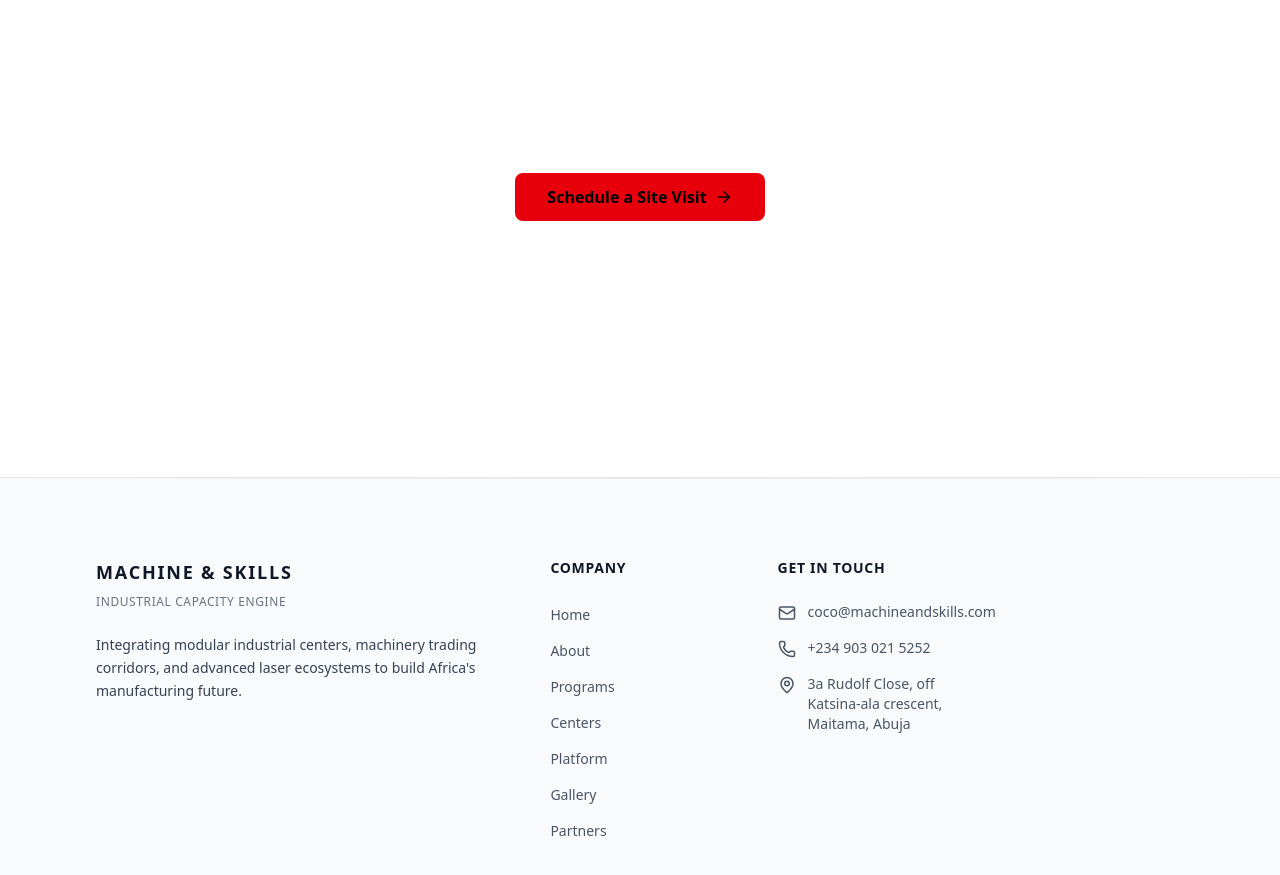
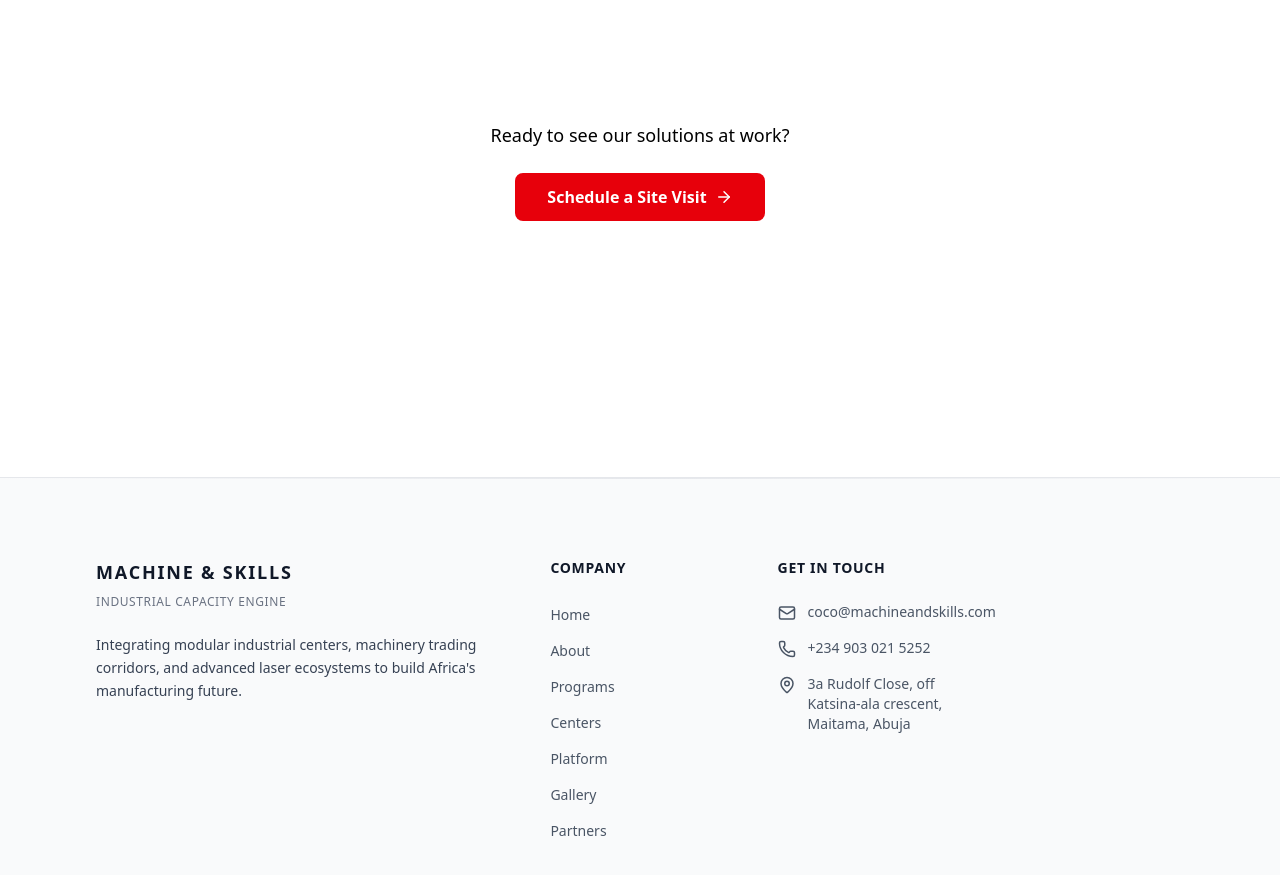
Before and after one commit to Oludefiyinfoluwa06/tmsc-client, a React (Vite) app: page /gallery in a window 1280 px wide. Shown: the part 1000-1875 px from the top of the page. Built offline with nearby package versions, Linux system fonts and the light colour scheme; no server answers.

Commit message:
Update gallery cta text color

```diff
--- a/src/components/gallery/GalleryCTA.tsx
+++ b/src/components/gallery/GalleryCTA.tsx
@@ -4,8 +4,8 @@ import { Link } from 'react-router-dom';
 export default function GalleryCTA() {
   return (
     <div className="text-center border-t border-white/10 pt-16 mt-32">
-      <p className="text-white/70 text-lg mb-6">Ready to see our solutions at work?</p>
-      <Link to="/contact" className="inline-flex items-center gap-2 px-8 py-3 bg-red-600 text-black font-semibold rounded-lg hover:bg-red-700 transition-colors duration-300 no-underline">
+      <p className="text-black text-lg mb-6">Ready to see our solutions at work?</p>
+      <Link to="/contact" className="inline-flex items-center gap-2 px-8 py-3 bg-red-600 text-white font-semibold rounded-lg hover:bg-red-700 transition-colors duration-300 no-underline">
         Schedule a Site Visit
         <ArrowRight size={18} />
       </Link>
```
Also changed, not shown: 1 other file (tests, documents, lock files or other folders).
